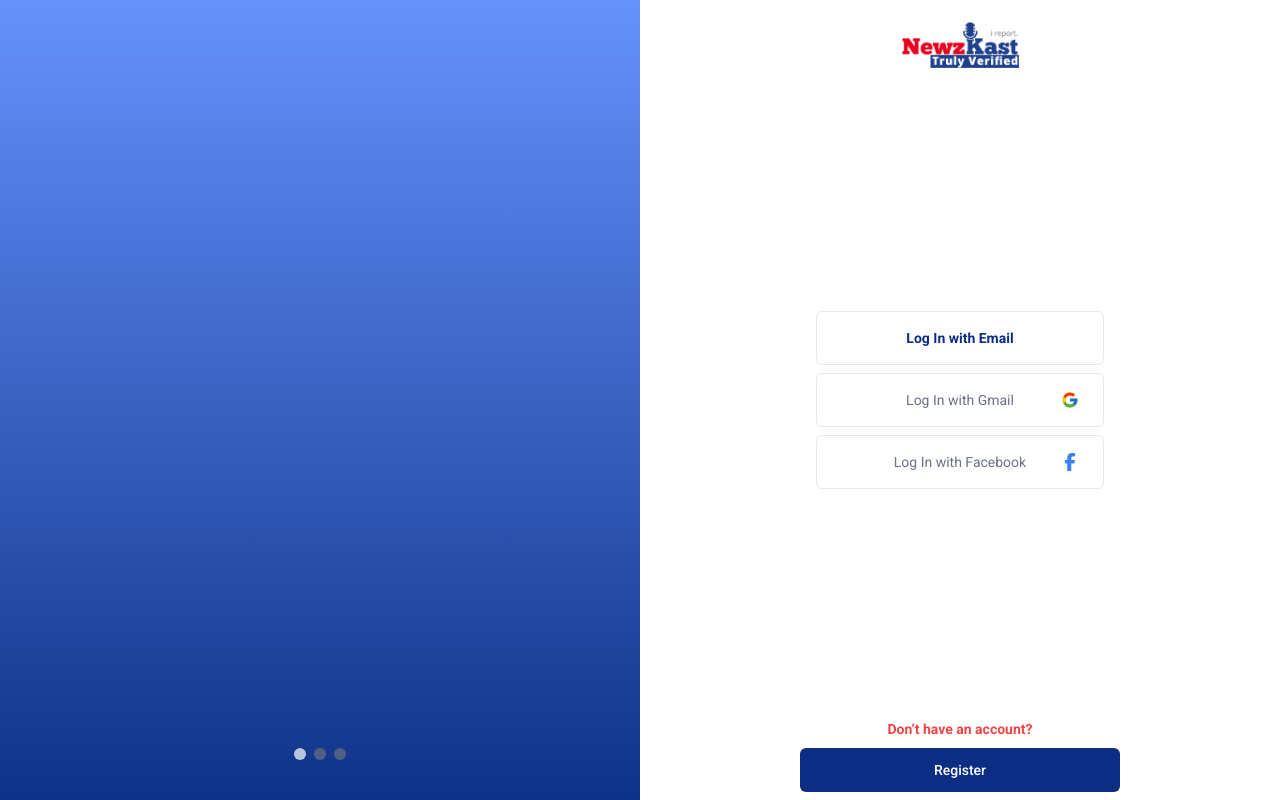
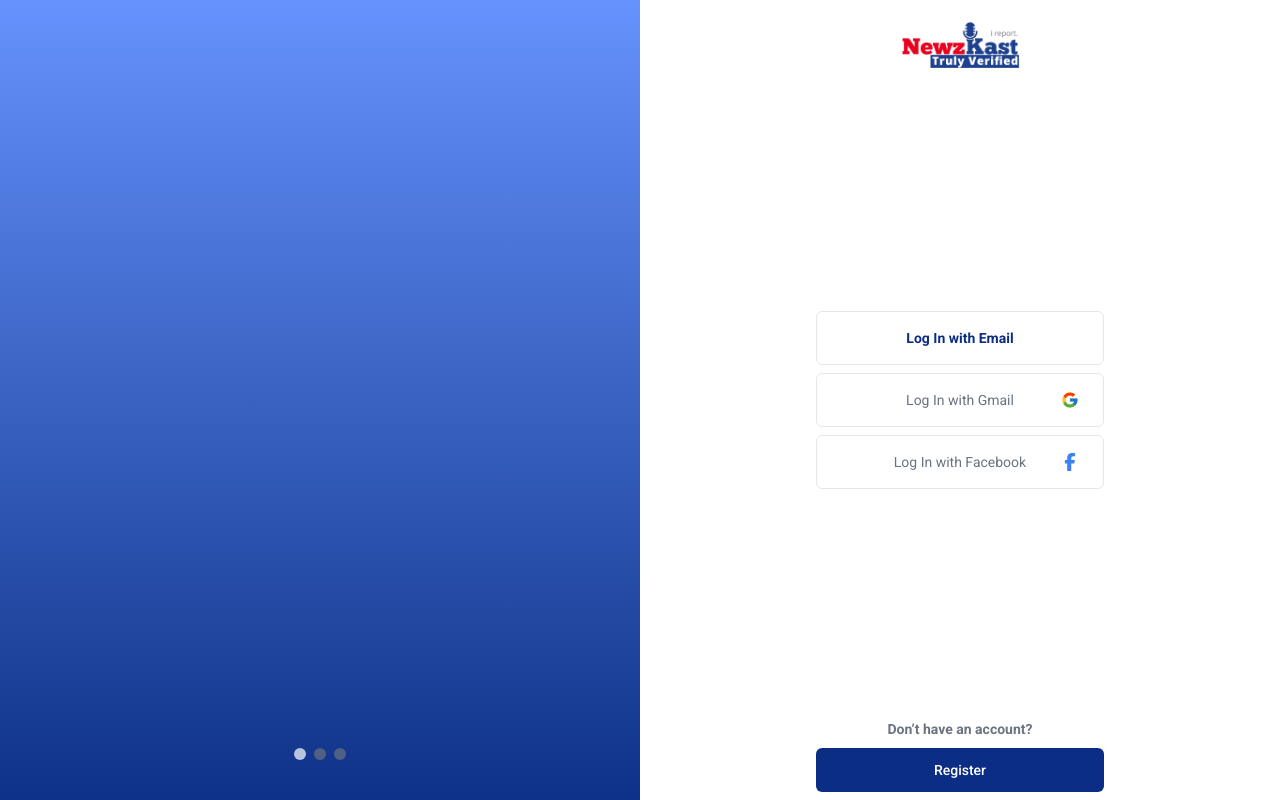
Before and after one commit to pilentboy/NewzCast, a React (Create React App) app: page /authenticate in a window 1280 px wide. Built offline with nearby package versions, Linux system fonts and the light colour scheme.

Commit message:
change register btn size and title to 72 and gray

```diff
--- a/src/components/authenticate/Container.jsx
+++ b/src/components/authenticate/Container.jsx
@@ -2,7 +2,7 @@
 
 export default function Container({ children }) {
     return (
-        <div className=" w-screen h-lvh flex flex-row items-center justify-between ">
+        <div className="w-screen  h-lvh flex flex-row items-center justify-between ">
             {children}
         </div>
     )
--- a/src/components/authenticate/RegisterLinkItems.jsx
+++ b/src/components/authenticate/RegisterLinkItems.jsx
@@ -4,7 +4,7 @@ export default function RegisterLinkItems({ buttonStyles, containerStlye, titleS
     return (
         <>
             <div className={`flex flex-col items-center space-y-2 ${containerStlye}`}>
-                <span className={` text-[14px] font-bold text-red-500  ${titleStyles}`}>
+                <span className={` text-[14px] font-bold text-gray-500  ${titleStyles}`}>
                     Don’t have an account?
                 </span>
                 <Button title={'Register'} styles={` py-3   text-sm  ${buttonStyles}`} target={'/register'} />
--- a/src/pages/authenticate.jsx
+++ b/src/pages/authenticate.jsx
@@ -47,7 +47,7 @@ const Authenticate = () => {
                         />
                     </div>
 
-                    <RegisterLinkItems buttonStyles={'bg-purple-1000 w-80'} />
+                    <RegisterLinkItems buttonStyles={'bg-purple-1000 w-72'} />
 
                 </Wrapper>
             </Container>
```
